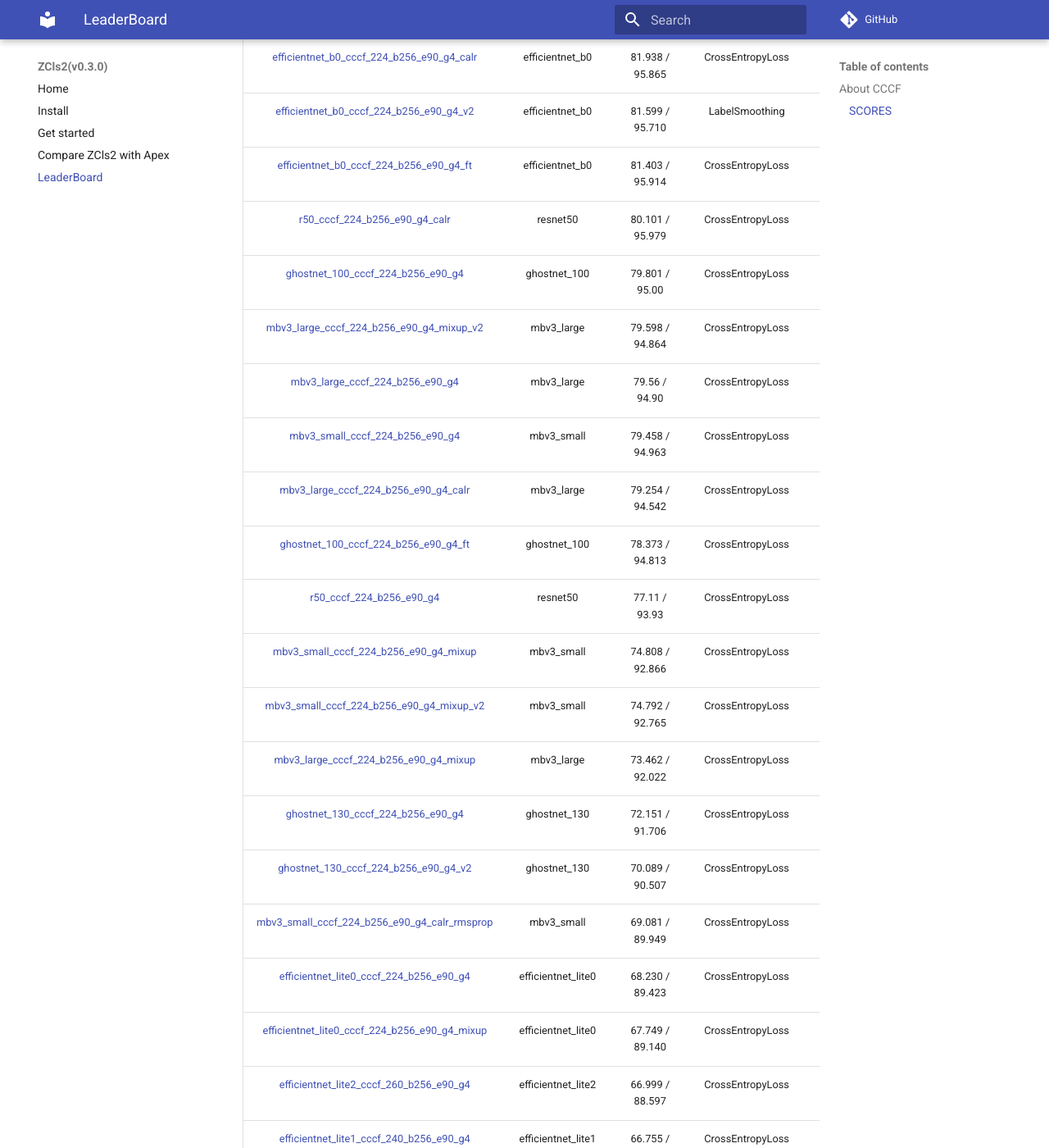
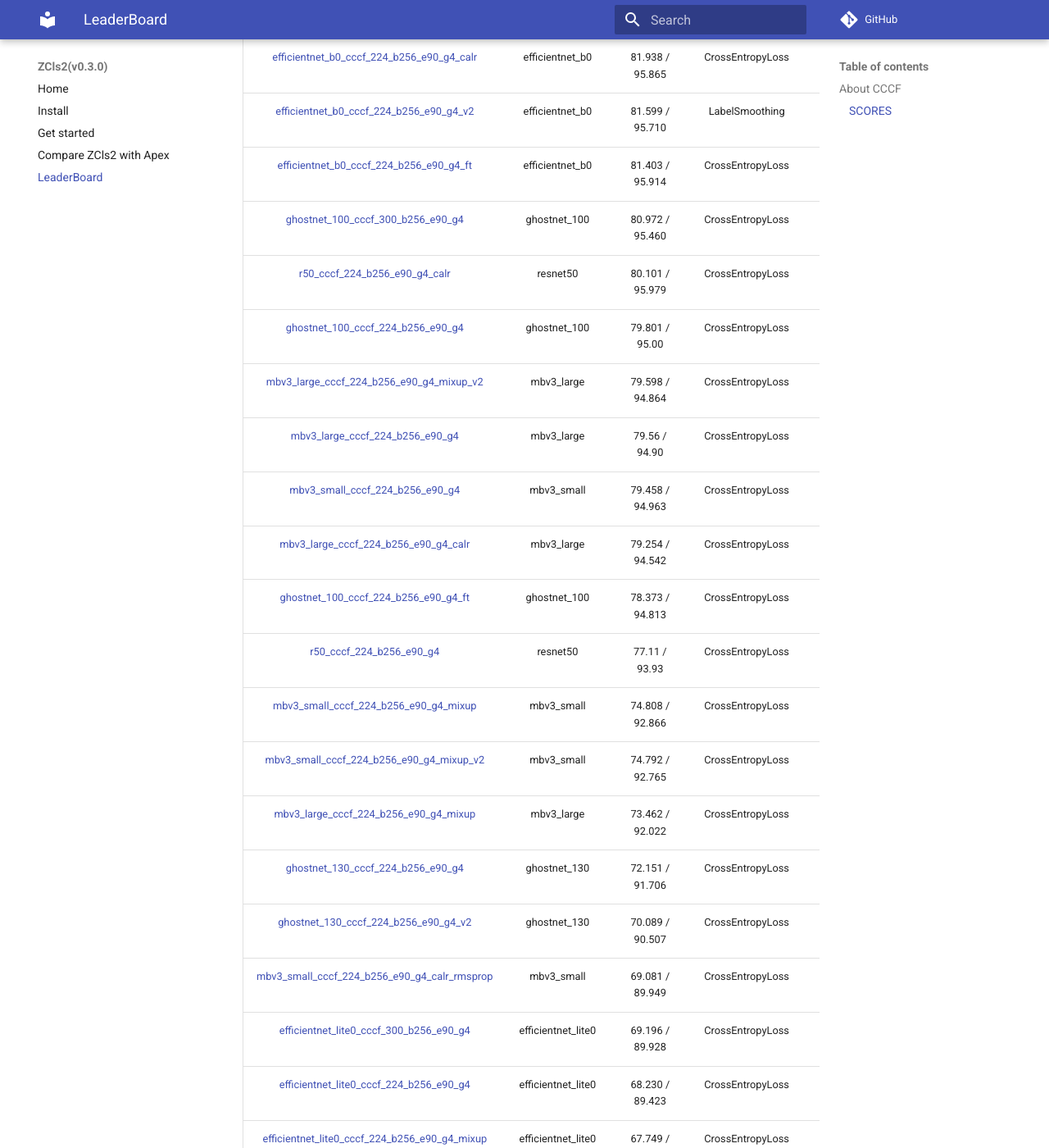
Before and after one commit to ZJCV/ZCls2, an MkDocs documentation site: the page built from docs/leaderboard.md, in a window 1280 px wide and 1400 px high, scrolled down 1799 px. Shown: the whole window at 82% size. Built offline with MkDocs 1.6.1 and Material for MkDocs 9.7.7, drawn with Linux system fonts in a browser that asks for light colours; comment, search, counter and statistics services are not loaded.

Commit message:
docs(leaderboard.md): update efficientnet_lite0_cccf_300_b256 / ghostnet_100_cccf_300_b256

```diff
--- a/docs/leaderboard.md
+++ b/docs/leaderboard.md
@@ -39,6 +39,7 @@
 |  [efficientnet_b0_cccf_224_b256_e90_g4_calr](../configs/cccf/efficientnet_b0_cccf_224_b256_e90_g4_calr.yaml)   |  efficientnet_b0  | 81.938 / 95.865 | CrossEntropyLoss |    SGD    |  CosineAnnealingLR |   90  |   True  |
 |  [efficientnet_b0_cccf_224_b256_e90_g4_v2](../configs/cccf/efficientnet_b0_cccf_224_b256_e90_g4_v2.yaml)   |  efficientnet_b0  | 81.599 / 95.710 | LabelSmoothing |    SGD    |  MultiStepLR |   90  |   True  |
 |  [efficientnet_b0_cccf_224_b256_e90_g4_ft](../configs/cccf/efficientnet_b0_cccf_224_b256_e90_g4_ft.yaml)   |  efficientnet_b0  | 81.403 / 95.914 | CrossEntropyLoss |    SGD    |  CosineAnnealingLR |   90  |   True  |
+|  [ghostnet_100_cccf_300_b256_e90_g4](../configs/cccf/ghostnet_100_cccf_300_b256_e90_g4.yaml)   | ghostnet_100 | 80.972 / 95.460 | CrossEntropyLoss |    SGD    |  MultiStepLR |   90  |   True  |
 |  [r50_cccf_224_b256_e90_g4_calr](../configs/cccf/r50_cccf_224_b256_e90_g4_calr.yaml)   |  resnet50  | 80.101 / 95.979 | CrossEntropyLoss |    SGD    |  CosineAnnealingLR |   90  |   True  |
 |  [ghostnet_100_cccf_224_b256_e90_g4](../configs/cccf/ghostnet_100_cccf_224_b256_e90_g4.yaml)   | ghostnet_100 | 79.801 / 95.00 | CrossEntropyLoss |    SGD    |  MultiStepLR |   90  |   True  |
 |  [mbv3_large_cccf_224_b256_e90_g4_mixup_v2](../configs/cccf/mbv3_large_cccf_224_b256_e90_g4_mixup_v2.yaml)   | mbv3_large | 79.598 / 94.864 | CrossEntropyLoss |    SGD    |  MultiStepLR |   90  |   True  |
@@ -53,6 +54,7 @@
 |  [ghostnet_130_cccf_224_b256_e90_g4](../configs/cccf/ghostnet_130_cccf_224_b256_e90_g4.yaml)   |  ghostnet_130  | 72.151 / 91.706 | CrossEntropyLoss |    SGD    |  MultiStepLR |   90  |   False  |
 |  [ghostnet_130_cccf_224_b256_e90_g4_v2](../configs/cccf/ghostnet_130_cccf_224_b256_e90_g4_v2.yaml)   |  ghostnet_130  | 70.089 / 90.507 | CrossEntropyLoss |    SGD    |  MultiStepLR |   90  |   False  |
 |  [mbv3_small_cccf_224_b256_e90_g4_calr_rmsprop](../configs/cccf/mbv3_small_cccf_224_b256_e90_g4_calr_rmsprop.yaml)   |  mbv3_small  | 69.081 / 89.949 | CrossEntropyLoss |    RMSProp    |  CosineAnnealingLR |   90  |   True  |
+|  [efficientnet_lite0_cccf_300_b256_e90_g4](../configs/cccf/efficientnet_lite0_cccf_300_b256_e90_g4.yaml)   |  efficientnet_lite0  | 69.196 / 89.928 | CrossEntropyLoss |    SGD    |  MultiStepLR |   90  |   False  |
 |  [efficientnet_lite0_cccf_224_b256_e90_g4](../configs/cccf/efficientnet_lite0_cccf_224_b256_e90_g4.yaml)   |  efficientnet_lite0  | 68.230 / 89.423 | CrossEntropyLoss |    SGD    |  MultiStepLR |   90  |   False  |
 |  [efficientnet_lite0_cccf_224_b256_e90_g4_mixup](../configs/cccf/efficientnet_lite0_cccf_224_b256_e90_g4_mixup.yaml)   |  efficientnet_lite0  | 67.749 / 89.140 | CrossEntropyLoss |    SGD    |  MultiStepLR |   90  |   False  |
 |  [efficientnet_lite2_cccf_260_b256_e90_g4](../configs/cccf/efficientnet_lite2_cccf_260_b256_e90_g4.yaml)   |  efficientnet_lite2  | 66.999 / 88.597 | CrossEntropyLoss |    SGD    |  MultiStepLR |   90  |   False  |
```
Also changed, not shown: 2 other files.
